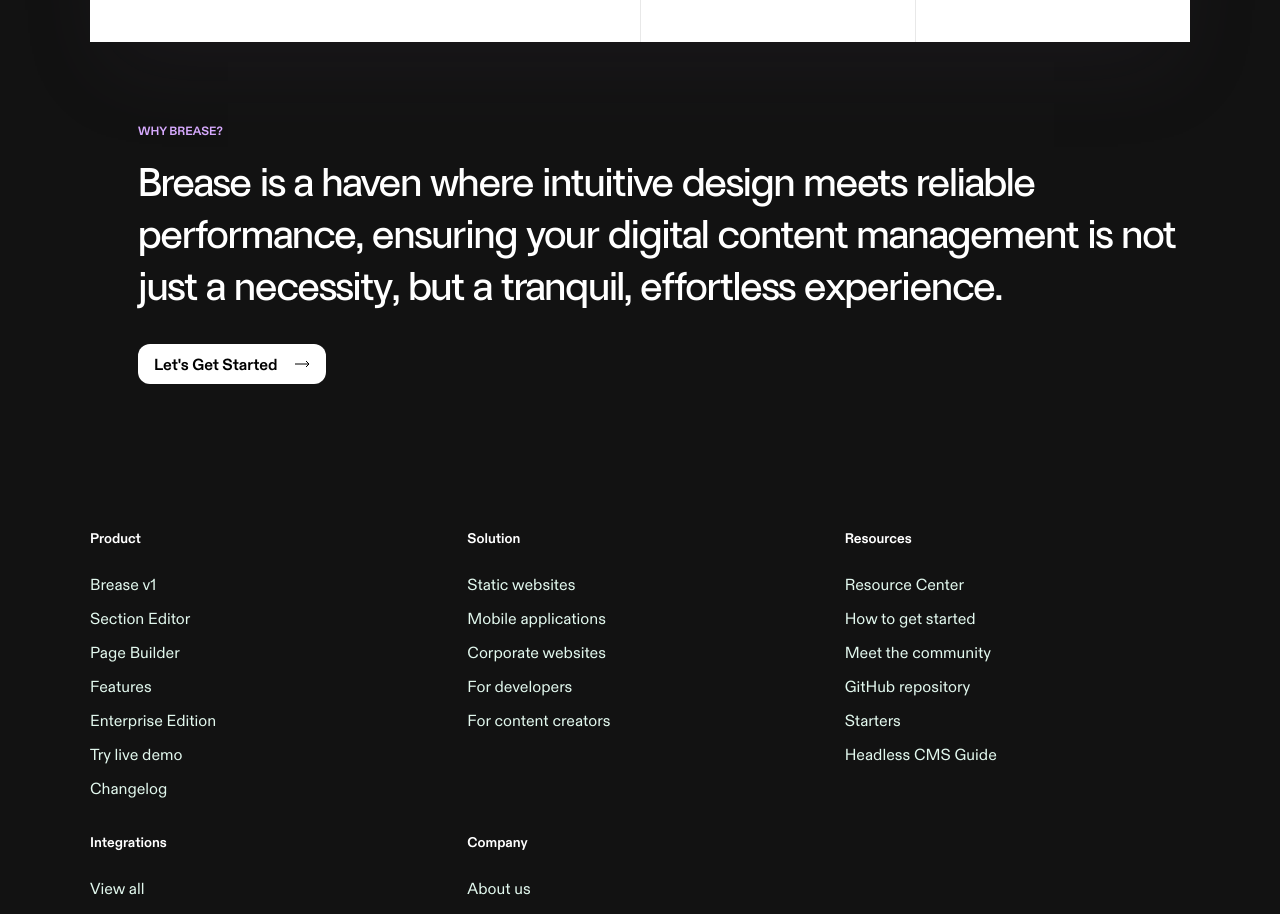
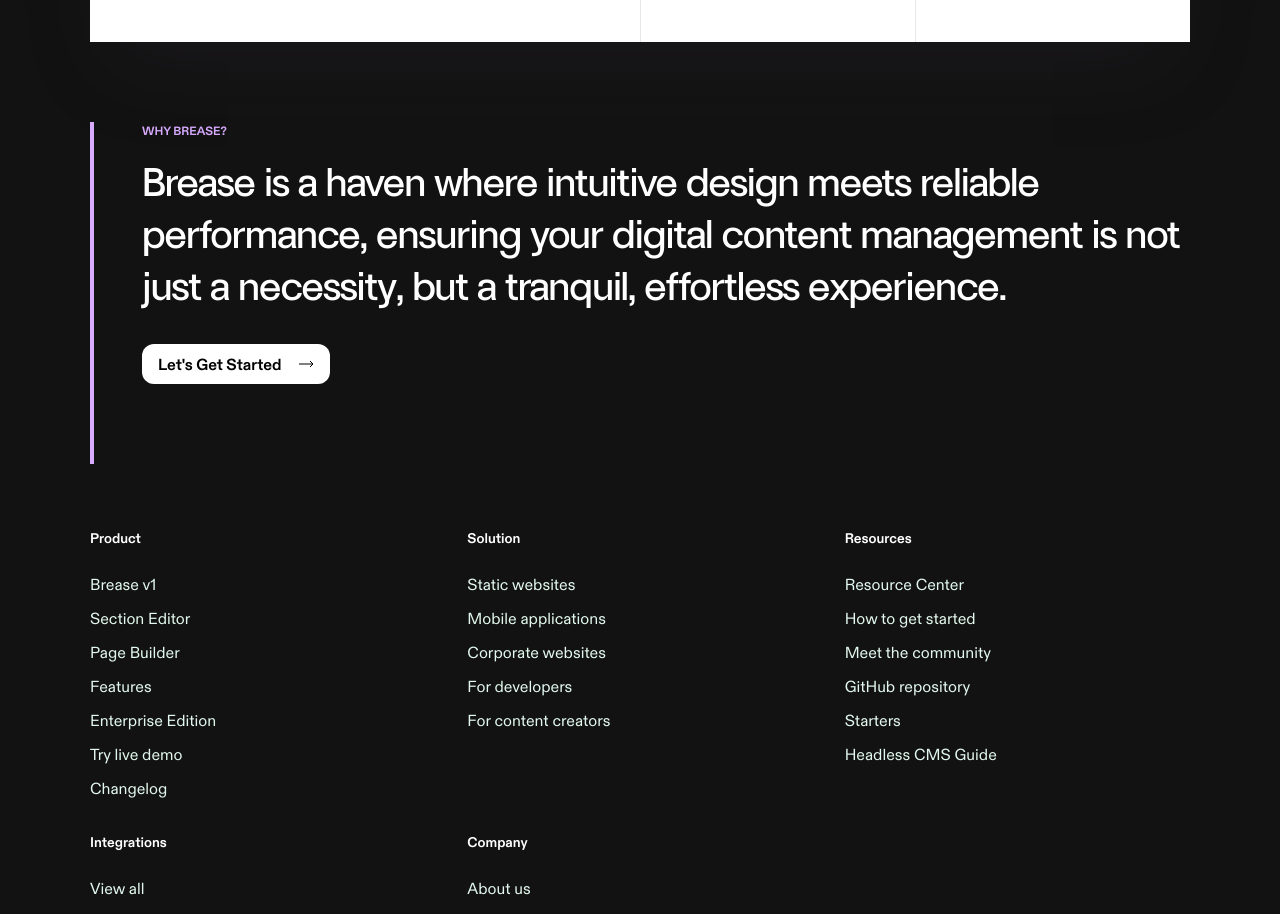
Before and after one commit to szt2bukarm/brease, a Next.js app: page / in a window 1280 px wide. Shown: the part 6440-7354 px from the top of the page. Built offline with nearby package versions, Linux system fonts and the light colour scheme.

Commit message:
footer border fix

```diff
--- a/src/components/whybrease/WhyBrease.tsx
+++ b/src/components/whybrease/WhyBrease.tsx
@@ -2,7 +2,7 @@ import Button from "../common/Button";
 
 export default function WhyBrease() {
     return (
-        <div className="md:pl-[48px] lg:pl-[80px] pb-[48px] md:pb-[80px] flex flex-col items-start w-full md;border-l-4 border-purple mb-[48px] md:mb-[64px] lg:mb-[80px]">
+        <div className="md:pl-[48px] lg:pl-[80px] pb-[48px] md:pb-[80px] flex flex-col items-start w-full md:border-l-4 border-purple mb-[48px] md:mb-[64px] lg:mb-[80px]">
 
             <p className="font-abc-diatype-bold text-xs-mobile md:text-xs-tablet lg:text-xs-desktop mb-[16px] text-purple">WHY BREASE?</p>
             <h3 className="font-rale-grotesk-base-medium text-white text-h3-mobile leading-h3-mobile md:text-h3-tablet md:leading-h3-tablet lg:text-h3-desktop lg:leading-h3-desktop mb-[32px] tracking-[-1px]">Brease is a haven where intuitive design meets reliable performance, ensuring your digital content management is not just a necessity, but a tranquil, effortless experience.</h3>
```
